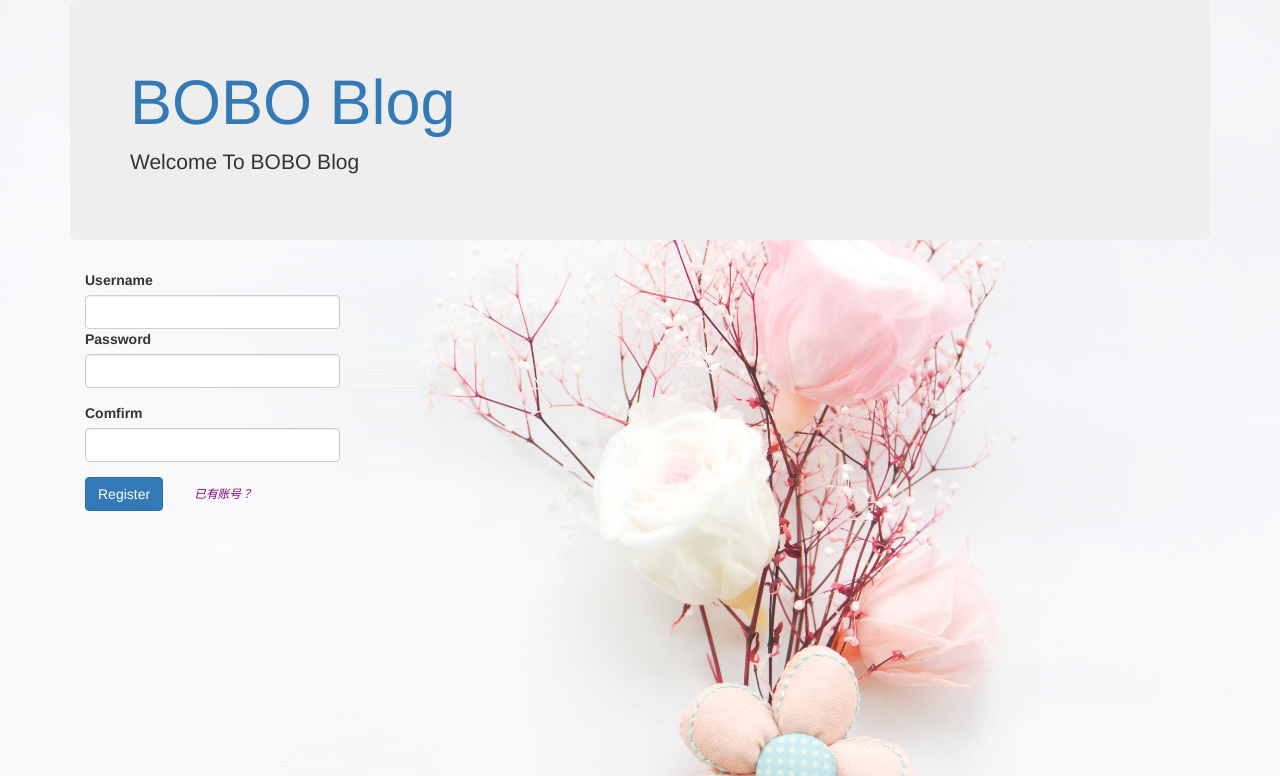
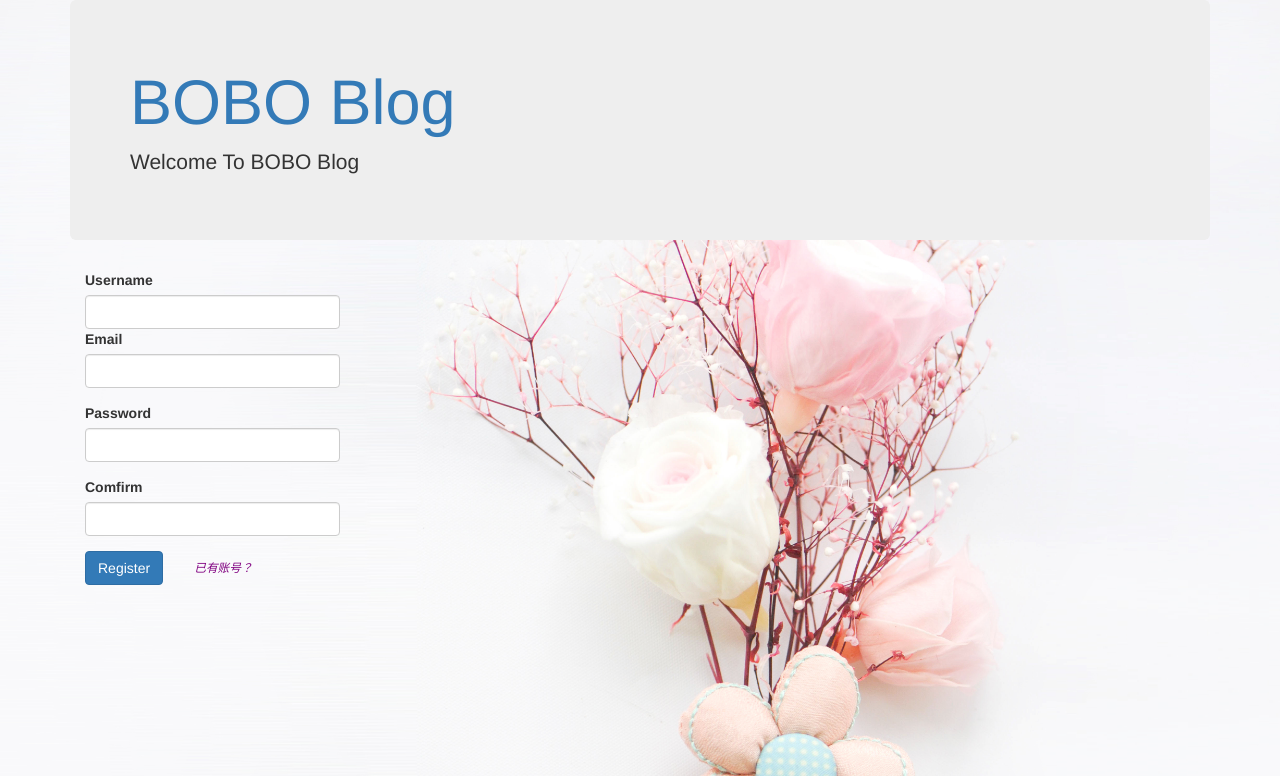
Before and after one commit to bobo325/Light_Blog, a Python web app: template light_blog/templates/account/register.html in a window 1280 px wide. Shown: the top 776 px of the page. Run offline with Jinja, Linux system fonts and the light colour scheme; the template is opened without the code that fills it, so the values that code supplies are empty, except form fields; tables that the repository leaves empty hold one stand-in row (values such as "Sample post"); form fields are guessed from the names that the template uses; some libraries are stand-ins or nearby versions.

Commit message:
[U] 添加邮箱框

```diff
--- a/light_blog/templates/account/register.html
+++ b/light_blog/templates/account/register.html
@@ -22,6 +22,16 @@
         {% endfor %}
       {% endif %}
       {{ form.username(class_="form-control") }}
+    </div>
+  <!-- 邮箱 -->
+  <div class="form-group">
+      {{ form.email.label }}
+        {% if form.email.errors %}
+        {% for e in form.email.errors %}
+          <p class="help-block" style="color: red">{{ e }}</p>
+        {% endfor %}
+      {% endif %}
+      {{ form.email(class_='form-control') }}
     </div>
     <div class="form-group">
       {{ form.password.label }}
```
